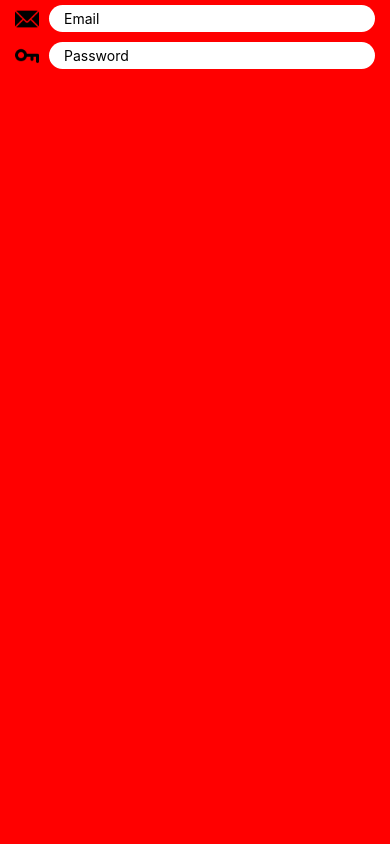
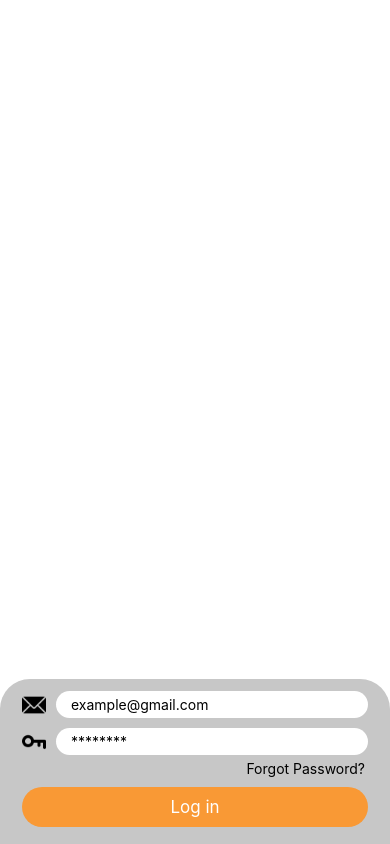
Before and after one commit to cangeldev/BusTicketApp, a React Native app: screen / in a window 390 px wide. Built offline with nearby package versions, Linux system fonts and the light colour scheme.

Commit message:
Custom Button Eklendi.

```diff
--- a/src/assets/colors/colors.ts
+++ b/src/assets/colors/colors.ts
@@ -3,4 +3,5 @@ export default {
     white: "#fff",
     red: "#FF0000",
     orange: "#f99935",
+    backgroundShape: "#c7c7c7",
 }
--- /dev/null
+++ b/src/components/customButton/customButton.tsx
@@ -0,0 +1,17 @@
+import { Text, TouchableOpacity } from 'react-native'
+import React, { FC } from 'react'
+import style from './style'
+
+interface ICustomButton {
+    title: string
+}
+
+export const CustomButton: FC<ICustomButton> = ({ title }) => {
+    return (
+        <TouchableOpacity style={style.container}>
+            <Text style={style.txt}>
+                {title}
+            </Text>
+        </TouchableOpacity>
+    )
+}
--- /dev/null
+++ b/src/components/customButton/index.ts
@@ -0,0 +1 @@
+export { CustomButton } from "./customButton"
--- /dev/null
+++ b/src/components/customButton/style.ts
@@ -0,0 +1,18 @@
+import { StyleSheet } from 'react-native'
+import colors from '../../assets/colors/colors'
+export default StyleSheet.create({
+
+    container: {
+        marginHorizontal: 15,
+        marginVertical: 10,
+        backgroundColor: colors.orange,
+        borderRadius: 20
+    },
+    txt: {
+        color: colors.white,
+        padding: 10,
+        alignSelf: "center",
+        fontSize: 17,
+    }
+
+})
--- a/src/components/index.ts
+++ b/src/components/index.ts
@@ -1 +1,2 @@
 export { CustomInput } from "./customInput/index"
+export { CustomButton } from "./customButton/index"
--- a/src/loginPage/loginPage.tsx
+++ b/src/loginPage/loginPage.tsx
@@ -1,14 +1,26 @@
 import { View, Text } from 'react-native'
 import React from 'react'
 import style from './style'
-import { CustomInput } from '../components'
+import { CustomButton, CustomInput } from '../components'
 import { Email, Password } from '../assets'
 
 export const LoginPage = () => {
     return (
         <View style={style.container}>
-            <CustomInput image={Email} placeHolder='Email' />
-            <CustomInput image={Password} placeHolder='Password' />
+            <View style={style.backgroundShapeView}>
+                <CustomInput
+                    image={Email}
+                    placeHolder='example@gmail.com'
+                />
+                <CustomInput
+                    image={Password}
+                    placeHolder='********'
+                />
+                <Text style={style.forgotPasswordTxt}>
+                    Forgot Password?
+                </Text>
+                <CustomButton title='Log in' />
+            </View>
         </View>
     )
 }
--- a/src/loginPage/style.ts
+++ b/src/loginPage/style.ts
@@ -1,7 +1,20 @@
 import { StyleSheet } from 'react-native'
+import colors from '../assets/colors/colors'
+
 export default StyleSheet.create({
-    container:{
-        backgroundColor:"red",
-        flex:1
+    container: {
+        backgroundColor: colors.white,
+        flex: 1,
+        justifyContent: "flex-end"
+    },
+    backgroundShapeView: {
+        backgroundColor: colors.backgroundShape,
+        borderTopLeftRadius: 30,
+        borderTopRightRadius: 30,
+        padding:7
+    },
+    forgotPasswordTxt: {
+        alignSelf: "flex-end",
+        marginRight:18
     }
 })
```
